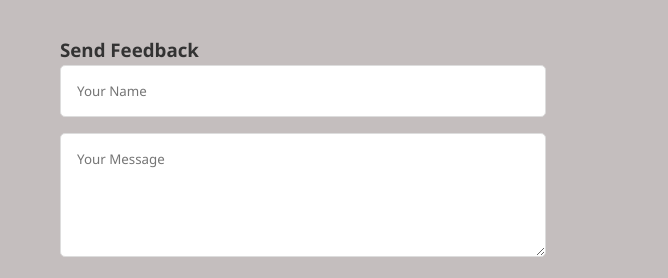
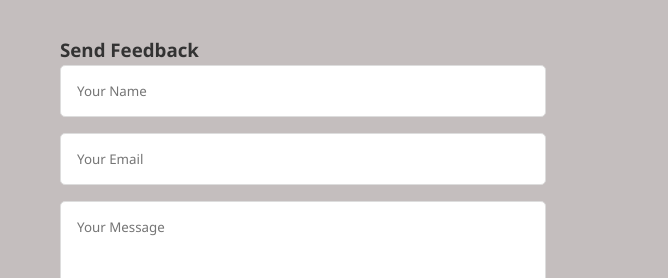
Before and after one commit to barcomaelyzah2-spec/Portfolio, a plain HTML site: page index.html in a window 1280 px wide. Shown: the part 5383-5661 px from the top of the page, 612-1280 px from the left. Drawn offline with Linux system fonts and the light colour scheme.

Commit message:
Update index.html

```diff
--- a/index.html
+++ b/index.html
@@ -715,6 +715,7 @@ Beyond development, I leverage tools like Figma, Adobe Photoshop, and Adobe Prem
            <form action="https://formspree.io/f/mwvawazv" method="POST" id="contactForm" class="feedback-form">
     <h3>Send Feedback</h3>
     <input type="text" name="name" placeholder="Your Name" required>
+  <input type="email" name="email" placeholder="Your Email" required>
     <textarea name="message" placeholder="Your Message" rows="5" required></textarea>
     <button type="submit" class="btn">Submit</button> <br><br>
 </form>
```
